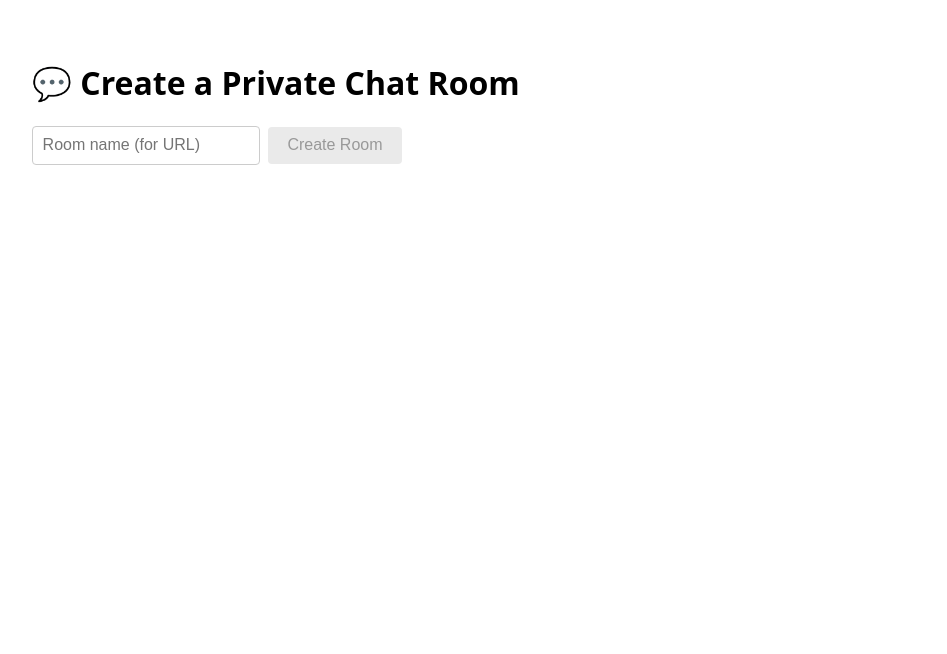
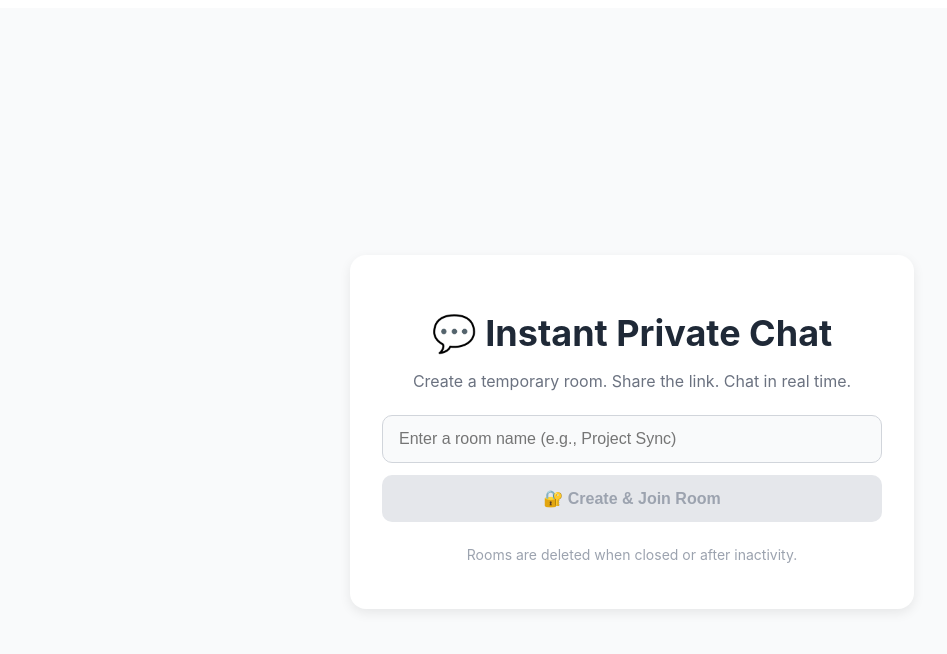
Before and after one commit to oopsididitagain335/emphermal-msg, a Next.js app: page / in a window 1280 px wide. Shown: the top 654 px of the page, without its empty margins (8-955 px from the left). Built offline with nearby package versions, Linux system fonts and the light colour scheme.

Commit message:
Update page.js

```diff
--- a/app/page.js
+++ b/app/page.js
@@ -25,20 +25,50 @@ export default function HomePage() {
   };
 
   return (
-    <div style={{ padding: '2rem', fontFamily: 'system-ui, sans-serif' }}>
-      <h1>💬 Create a Private Chat Room</h1>
-      <div style={{ marginTop: '1rem', display: 'flex', gap: '0.5rem', alignItems: 'center' }}>
+    <div
+      style={{
+        minHeight: '100vh',
+        display: 'flex',
+        flexDirection: 'column',
+        alignItems: 'center',
+        justifyContent: 'center',
+        padding: '1.5rem',
+        backgroundColor: '#f9fafb',
+        fontFamily: '-apple-system, BlinkMacSystemFont, "Segoe UI", Roboto, sans-serif',
+      }}
+    >
+      <div
+        style={{
+          maxWidth: '500px',
+          width: '100%',
+          textAlign: 'center',
+          padding: '2rem',
+          backgroundColor: 'white',
+          borderRadius: '16px',
+          boxShadow: '0 4px 12px rgba(0,0,0,0.08)',
+        }}
+      >
+        <h1 style={{ fontSize: '2.25rem', fontWeight: '700', color: '#1f2937', marginBottom: '0.5rem' }}>
+          💬 Instant Private Chat
+        </h1>
+        <p style={{ color: '#6b7280', marginBottom: '1.5rem' }}>
+          Create a temporary room. Share the link. Chat in real time.
+        </p>
+
+        <div style={{ display: 'flex', gap: '0.75rem', flexDirection: 'column' }}>
           <input
             type="text"
             value={roomName}
             onChange={(e) => setRoomName(e.target.value)}
-          placeholder="Room name (for URL)"
+            placeholder="Enter a room name (e.g., Project Sync)"
             style={{
-            padding: '0.6rem',
+              padding: '0.875rem 1rem',
               fontSize: '1rem',
-            border: '1px solid #ccc',
-            borderRadius: '4px',
-            minWidth: '200px',
+              border: '1px solid #d1d5db',
+              borderRadius: '10px',
+              outline: 'none',
+              transition: 'border-color 0.2s',
+              backgroundColor: '#f9fafb',
             }}
             onKeyPress={(e) => e.key === 'Enter' && handleCreateRoom()}
           />
@@ -46,17 +76,24 @@ export default function HomePage() {
             onClick={handleCreateRoom}
             disabled={!roomName.trim()}
             style={{
-            padding: '0.6rem 1.2rem',
+              padding: '0.875rem',
               fontSize: '1rem',
-            backgroundColor: roomName.trim() ? '#0070f3' : '#eaeaea',
-            color: roomName.trim() ? 'white' : '#999',
+              fontWeight: '600',
+              backgroundColor: roomName.trim() ? '#3b82f6' : '#e5e7eb',
+              color: roomName.trim() ? 'white' : '#9ca3af',
               border: 'none',
-            borderRadius: '4px',
+              borderRadius: '10px',
               cursor: roomName.trim() ? 'pointer' : 'not-allowed',
+              transition: 'background-color 0.2s',
             }}
           >
-          Create Room
+            🔐 Create & Join Room
           </button>
+        </div>
+
+        <p style={{ marginTop: '1.5rem', fontSize: '0.875rem', color: '#9ca3af' }}>
+          Rooms are deleted when closed or after inactivity.
+        </p>
       </div>
     </div>
   );
```
Lines whose indentation alone changed are shown as unchanged.
